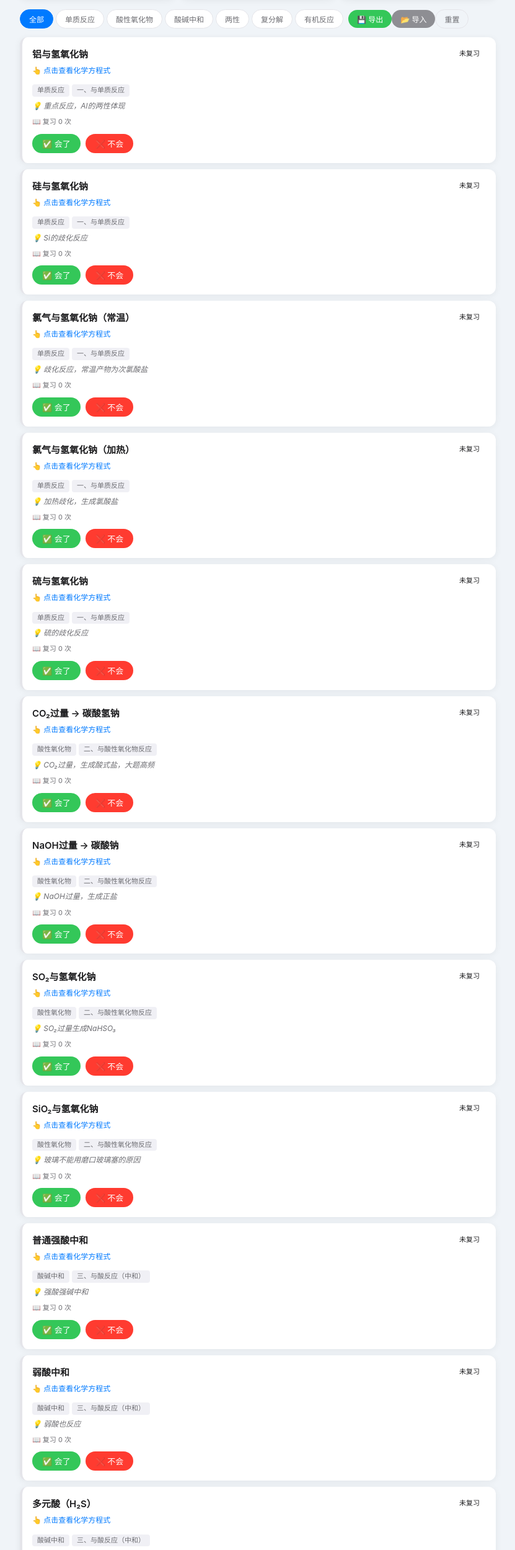
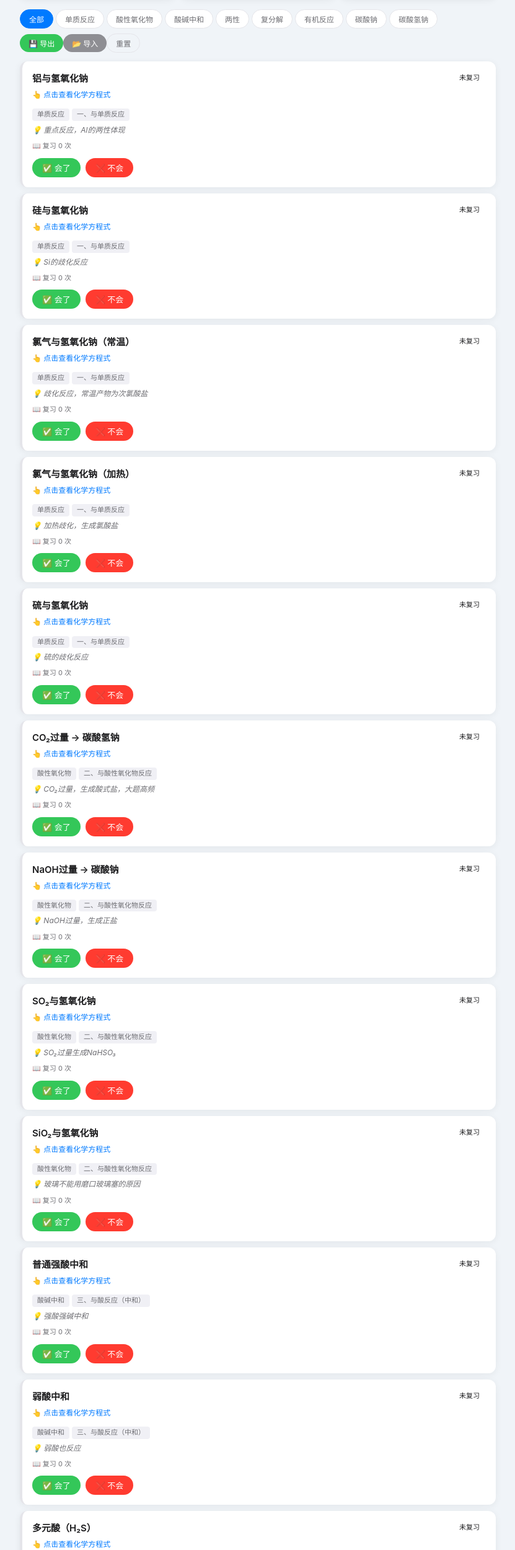
Before and after one commit to lolipopqaq-eng/chemistry-tracker, a React (Vite) app: page / in a window 1280 px wide. Shown: the part 244-2744 px from the top of the page at 62% size, without its empty margins (224-1055 px from the left). Built offline with nearby package versions, Linux system fonts and the light colour scheme.

Commit message:
feat: 新增Na2CO3+HCO3共43个反应

```diff
--- a/src/App.jsx
+++ b/src/App.jsx
@@ -1,6 +1,7 @@
 import { useState, useMemo, useRef } from 'react';
 import { useChemTracker } from './hooks/useChemTracker';
-import { REACTIONS, CATEGORIES } from './utils/reactions';
+import { REACTIONS } from './utils/reactions';
+import { NA2CO3_REACTIONS, NAHCO3_REACTIONS } from './utils/carbonate';
 import { STORAGE_KEYS, saveToStorage } from './utils/storage';
 import Stats from './components/Stats';
 import ReactionCard from './components/ReactionCard';
@@ -18,10 +19,17 @@ export default function App() {
   const [importError, setImportError] = useState(null);
   const fileInputRef = useRef(null);
 
+  const ALL_REACTIONS = useMemo(() => [...REACTIONS, ...NA2CO3_REACTIONS, ...NAHCO3_REACTIONS], []);
+  const ALL_CATEGORIES = useMemo(() => {
+    const cats = new Map();
+    ALL_REACTIONS.forEach(r => cats.set(r.category, true));
+    return ['全部', ...cats.keys()];
+  }, [ALL_REACTIONS]);
+
   const filteredReactions = useMemo(() => {
-    if (categoryFilter === '全部') return REACTIONS;
-    return REACTIONS.filter(r => r.category === categoryFilter);
-  }, [categoryFilter]);
+    if (categoryFilter === '全部') return ALL_REACTIONS;
+    return ALL_REACTIONS.filter(r => r.category === categoryFilter);
+  }, [categoryFilter, ALL_REACTIONS]);
 
   // Export
   const handleExport = () => {
@@ -81,15 +89,15 @@ export default function App() {
   return (
     <div className="app">
       <header className="header">
-        <h1>🧪 NaOH 反应方程式复习</h1>
-        <div className="subtitle">氢氧化钠全反应汇总 · 高考必背版 · 共 {REACTIONS.length} 个反应</div>
+        <h1>🧪 高考必背反应复习</h1>
+        <div className="subtitle">NaOH · Na₂CO₃ · NaHCO₃ 全反应汇总 · 共 {ALL_REACTIONS.length} 个反应</div>
       </header>
 
       <Stats stats={stats} />
 
       <div className="toolbar">
         <div className="category-tabs">
-          {CATEGORIES.map(c => (
+          {ALL_CATEGORIES.map(c => (
             <button
               key={c}
               className={categoryFilter === c ? 'active' : ''}
--- /dev/null
+++ b/src/utils/carbonate.js
@@ -0,0 +1,175 @@
+// 碳酸钠 (Na₂CO₃) 全反应 - 高考极简背诵版
+const NA2CO3_REACTIONS = [
+  // 一、和酸反应
+  {
+    id: 'n01',
+    name: 'Na₂CO₃ + 盐酸少量',
+    equation: 'Na₂CO₃ + HCl → NaHCO₃ + NaCl（无气泡）',
+    category: '碳酸钠',
+    section: '一、与酸反应',
+    note: '逐滴加盐酸，先无气泡，后出气泡（高考重点）',
+  },
+  {
+    id: 'n02',
+    name: 'Na₂CO₃ + 盐酸过量',
+    equation: 'Na₂CO₃ + 2HCl → 2NaCl + H₂O + CO₂↑（有气泡）',
+    category: '碳酸钠',
+    section: '一、与酸反应',
+    note: '盐酸过量直接出气泡',
+  },
+  // 二、和碱反应
+  {
+    id: 'n03',
+    name: 'Na₂CO₃ + Ca(OH)₂',
+    equation: 'Na₂CO₃ + Ca(OH)₂ → CaCO₃↓ + 2NaOH',
+    category: '碳酸钠',
+    section: '二、与碱反应',
+    note: '工业制烧碱方法，生成沉淀',
+  },
+  {
+    id: 'n04',
+    name: 'Na₂CO₃ + Ba(OH)₂',
+    equation: 'Na₂CO₃ + Ba(OH)₂ → BaCO₃↓ + 2NaOH',
+    category: '碳酸钠',
+    section: '二、与碱反应',
+    note: '生成白色沉淀',
+  },
+  {
+    id: 'n05',
+    name: 'Na₂CO₃ + NaOH',
+    equation: 'Na₂CO₃ + NaOH → 不反应',
+    category: '碳酸钠',
+    section: '二、与碱反应',
+    note: '碳酸钠和氢氧化钠不反应',
+  },
+  // 三、和盐反应
+  {
+    id: 'n06',
+    name: 'Na₂CO₃ + CaCl₂',
+    equation: 'Na₂CO₃ + CaCl₂ → CaCO₃↓ + 2NaCl',
+    category: '碳酸钠',
+    section: '三、与盐反应（沉淀）',
+    note: '检验CO₃²⁻的方法：加Ca²⁺/Ba²⁺出白色沉淀',
+  },
+  {
+    id: 'n07',
+    name: 'Na₂CO₃ + BaCl₂',
+    equation: 'Na₂CO₃ + BaCl₂ → BaCO₃↓ + 2NaCl',
+    category: '碳酸钠',
+    section: '三、与盐反应（沉淀）',
+    note: '白色沉淀，同样用于检验CO₃²⁻',
+  },
+  // 四、与CO₂
+  {
+    id: 'n08',
+    name: 'Na₂CO₃ + CO₂ + H₂O',
+    equation: 'Na₂CO₃ + H₂O + CO₂ → 2NaHCO₃',
+    category: '碳酸钠',
+    section: '四、与CO₂反应',
+    note: '饱和溶液会析出NaHCO₃晶体，工业制小苏打',
+  },
+  // 五、水解
+  {
+    id: 'n09',
+    name: 'CO₃²⁻水解',
+    equation: 'CO₃²⁻ + H₂O ⇌ HCO₃⁻ + OH⁻',
+    category: '碳酸钠',
+    section: '五、水解（选择题）',
+    note: '溶液显碱性，俗称纯碱',
+  },
+  // 六、热稳定性
+  {
+    id: 'n10',
+    name: 'Na₂CO₃加热',
+    equation: 'Na₂CO₃ 加热不分解',
+    category: '碳酸钠',
+    section: '六、热稳定性',
+    note: '稳定性：Na₂CO₃ > NaHCO₃（死记）',
+  },
+];
+
+// 碳酸氢钠 (NaHCO₃) 必背反应
+const NAHCO3_REACTIONS = [
+  {
+    id: 'h01',
+    name: 'NaHCO₃ + 强酸（盐酸）',
+    equation: 'NaHCO₃ + HCl → NaCl + H₂O + CO₂↑',
+    category: '碳酸氢钠',
+    section: '一、与强酸',
+    note: '不管量多少，直接冒气泡，高考必考',
+  },
+  {
+    id: 'h02',
+    name: 'NaHCO₃ + NaOH',
+    equation: 'NaHCO₃ + NaOH → Na₂CO₃ + H₂O',
+    category: '碳酸氢钠',
+    section: '二、与强碱',
+    note: '酸式盐遇碱变正盐',
+  },
+  {
+    id: 'h03',
+    name: 'NaHCO₃少量 + Ca(OH)₂',
+    equation: 'HCO₃⁻ + OH⁻ + Ca²⁺ → CaCO₃↓ + H₂O',
+    category: '碳酸氢钠',
+    section: '二、与碱反应（量与产物）',
+    note: 'NaHCO₃少量时只生成碳酸钙沉淀',
+  },
+  {
+    id: 'h04',
+    name: 'NaHCO₃过量 + Ca(OH)₂',
+    equation: '2HCO₃⁻ + 2OH⁻ + Ca²⁺ → CaCO₃↓ + CO₃²⁻ + 2H₂O',
+    category: '碳酸氢钠',
+    section: '二、与碱反应（量与产物）',
+    note: 'NaHCO₃过量时产物中有CO₃²⁻',
+  },
+  {
+    id: 'h05',
+    name: 'NaHCO₃受热分解',
+    equation: '2NaHCO₃ →(Δ) Na₂CO₃ + H₂O + CO₂↑',
+    category: '碳酸氢钠',
+    section: '三、受热分解（必考）',
+    note: '唯一受热易分解的钠盐，高考必考',
+  },
+  {
+    id: 'h06',
+    name: 'NaHCO₃ + CO₂',
+    equation: 'NaHCO₃ + CO₂ → 不反应',
+    category: '碳酸氢钠',
+    section: '四、与CO₂',
+    note: '碳酸氢钠不与CO₂反应',
+  },
+  {
+    id: 'h07',
+    name: 'NaHCO₃ + Na₂CO₃',
+    equation: 'NaHCO₃ + Na₂CO₃ → 不反应',
+    category: '碳酸氢钠',
+    section: '五、与碳酸钠',
+    note: '两者不反应',
+  },
+  {
+    id: 'h08',
+    name: 'NaHCO₃水解',
+    equation: 'HCO₃⁻ + H₂O ⇌ H₂CO₃ + OH⁻',
+    category: '碳酸氢钠',
+    section: '六、水解',
+    note: '显弱碱性，碱性：Na₂CO₃ > NaHCO₃',
+  },
+  {
+    id: 'h09',
+    name: 'Na₂CO₃→NaHCO₃转化',
+    equation: 'Na₂CO₃ + CO₂ + H₂O → 2NaHCO₃',
+    category: '碳酸氢钠',
+    section: '七、相互转化',
+    note: '碳酸钠溶液通CO₂生成碳酸氢钠',
+  },
+  {
+    id: 'h10',
+    name: 'NaHCO₃→Na₂CO₃转化',
+    equation: 'NaHCO₃ + NaOH → Na₂CO₃ + H₂O',
+    category: '碳酸氢钠',
+    section: '七、相互转化',
+    note: '碳酸氢钠加碱变回碳酸钠',
+  },
+];
+
+export { NA2CO3_REACTIONS, NAHCO3_REACTIONS };
```
Also changed, not shown: 3 other files (tests, documents, lock files or other folders).
